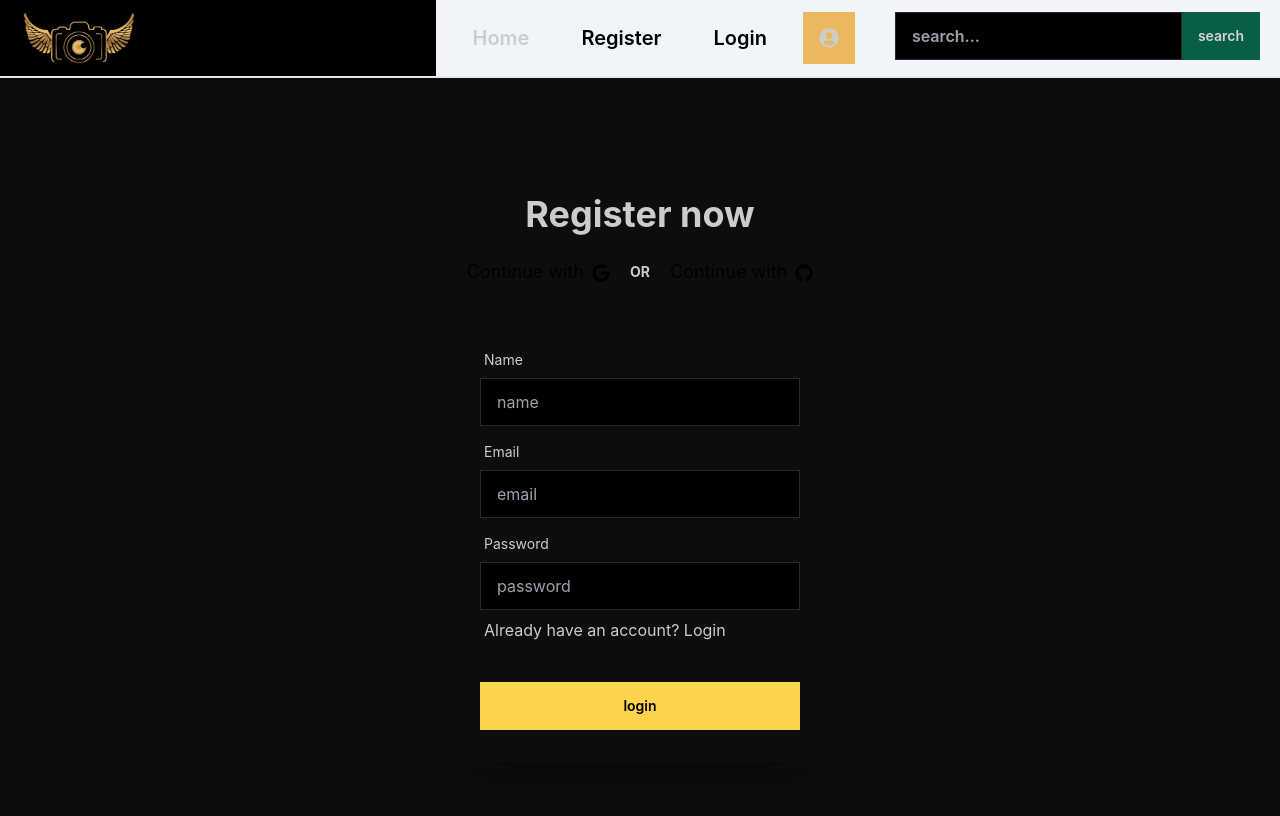
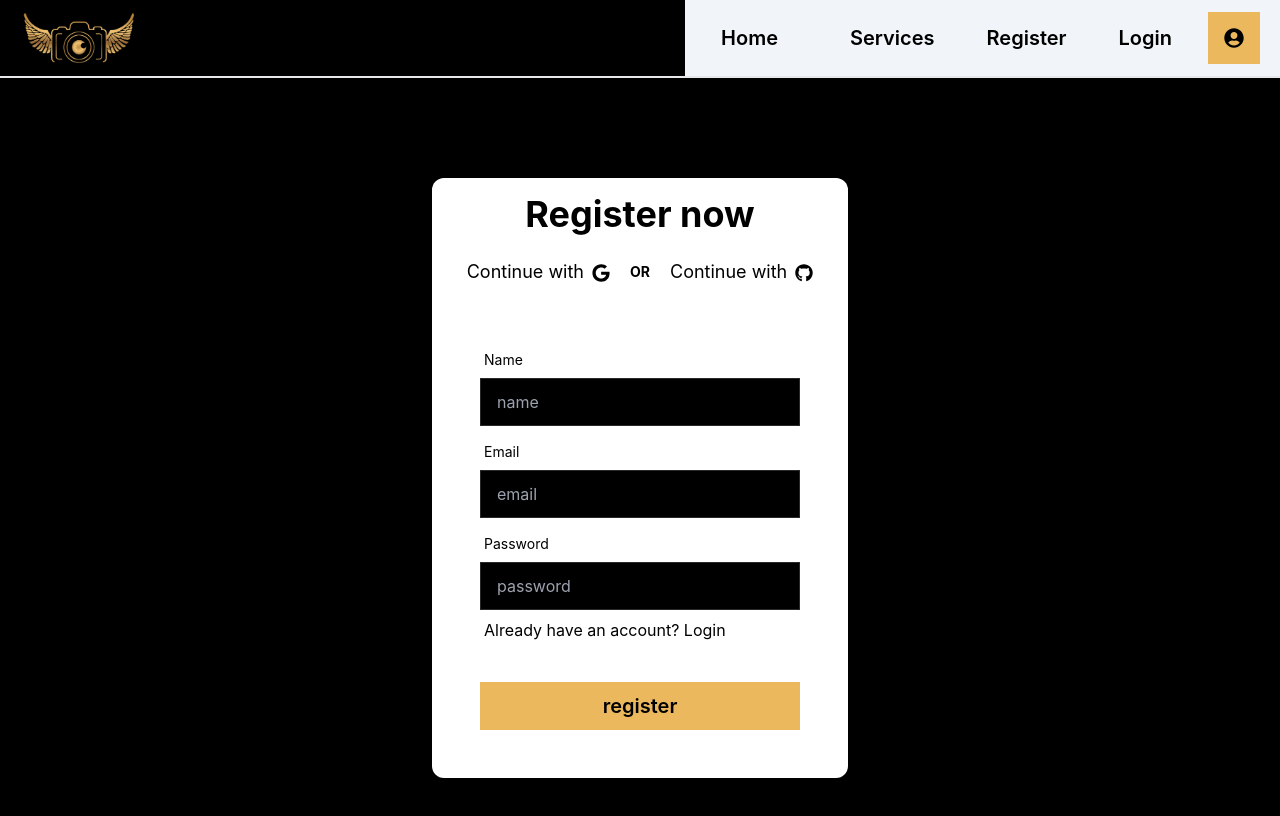
Before and after one commit to sheikh-riyadh/service-review-client, a React (Create React App) app: page /register in a window 1280 px wide. Shown: the top 816 px of the page. Built offline with nearby package versions, Linux system fonts and the light colour scheme.

Commit message:
added service section

```diff
--- a/src/pages/Home/Home/Home.js
+++ b/src/pages/Home/Home/Home.js
@@ -1,6 +1,18 @@
-import React from 'react';
+import React, { useEffect, useState } from 'react';
+import Service from '../../Service/Service';
+const Home = () => {
 
-const Home = () => {
+
+    const [limitServices, setLimitServices] = useState()
+
+
+    useEffect(() => {
+        fetch('https://review-server.vercel.app/limit-services')
+            .then(res => res.json())
+            .then(data => setLimitServices(data))
+    }, [])
+
+
     return (
         <div>
             <div className="hero min-h-screen" style={{ backgroundImage: `url("https://codersheikh.com/review/wp-content/uploads/2022/11/banner-1-scaled.jpg")` }}>
@@ -9,13 +21,28 @@ const Home = () => {
                     <div className="lg:max-w-5xl">
                         <h1 className="mb-5 text-4xl lg:text-6xl font-bold">PERFECT MOOD
                             IS ALWAYS HERE</h1>
-                        <p className="mb-5 text-xl lg:max-w-2xl mx-auto">Many years ago, when I watched the sun go down to the beach at
+                        <p className="mb-5 text-xl lg:max-w-4xl mx-auto">Many years ago, when I watched the sun go down to the beach at
                             the end of the garden of my house, I received a phone call from a
                             famous critic. I did not pick up the phone and just started taking pictures of a beautiful sunset</p>
 
-                        <button className='bg-[#ebb85e] rounded-md text-xl font-bold text-black hover:bg-black hover:text-white py-4 px-6 transition-all'>Let's get started</button>
+                        <button className='bg-[#ebb85e] rounded-md text-xl font-semibold text-black hover:bg-black hover:text-white py-4 px-6 transition-all'>Let's get started</button>
                     </div>
                 </div>
+            </div>
+            <div className=' mt-12 lg:mt-24 px-5 lg:px-10'>
+                <h2 className='uppercase text-2xl text-center lg:text-4xl font-bold pb-5 lg:pb-10'>my services</h2>
+                <div className='grid grid-cols-1 lg:grid-cols-3 gap-5'>
+                    {
+                        limitServices?.map(service => <Service
+                            key={service?._id}
+                            service={service}
+                        >
+                        </Service>)
+                    }
+                </div>
+            </div>
+            <div className='flex justify-center mt-10'>
+                <button className='btn uppercase px-16 bg-[#ebb85e] rounded-xl text-xl font-semibold text-black'>See all</button>
             </div>
         </div>
     );
--- a/src/pages/Login/Login.js
+++ b/src/pages/Login/Login.js
@@ -5,8 +5,8 @@ import { FaGoogle, FaGithub } from 'react-icons/fa';
 const Login = () => {
     return (
         <div>
-            <div className="hero min-h-screen bg-base-200 px-24">
-                <div className="hero-content flex-col bg-base-200">
+            <div className="hero min-h-screen">
+                <div className="hero-content flex-col bg-white rounded-xl text-black">
                     <div className="text-center lg:text-left">
                         <h1 className="text-xl md:text-3xl lg:text-4xl font-bold">Login now</h1>
                     </div>
@@ -15,17 +15,17 @@ const Login = () => {
                         <div className="text-sm font-bold lg:mx-2">OR</div>
                         <button className='text-black text-lg hover:bg-amber-300 px-3 py-2 rounded-lg'>Continue with<FaGithub className='inline-block ml-2'></FaGithub></button>
                     </div>
-                    <form className="card flex-shrink-0 lg:w-[560px] max-w-sm shadow-2xl rounded-2xl">
+                    <form className="card flex-shrink-0 lg:w-[560px] max-w-sm">
                         <div className="card-body">
                             <div className="form-control">
                                 <label className="label">
-                                    <span className="label-text">Email</span>
+                                    <span className="label-text text-black">Email</span>
                                 </label>
                                 <input type="email" name='email' placeholder="email" className="input input-bordered" />
                             </div>
                             <div className="form-control">
                                 <label className="label">
-                                    <span className="label-text">Password</span>
+                                    <span className="label-text text-black">Password</span>
                                 </label>
                                 <input type="password" name='password' placeholder="password" className="input input-bordered" />
                                 <label className="label">
@@ -33,7 +33,7 @@ const Login = () => {
                                 </label>
                             </div>
                             <div className="form-control mt-6">
-                                <button className="btn bg-amber-300 font-semibold hover:bg-amber-300 border-0 text-black">Login</button>
+                                <button className="btn bg-[#ebb85e] font-semibold hover:bg-[#ebb85e] border-0 text-black text-xl">Login</button>
                             </div>
                         </div>
                     </form>
--- a/src/pages/Register/Register.js
+++ b/src/pages/Register/Register.js
@@ -5,8 +5,8 @@ import { Link } from 'react-router-dom';
 const Register = () => {
     return (
         <div>
-            <div className="hero min-h-screen bg-base-200">
-                <div className="hero-content flex-col bg-base-200">
+            <div className="hero min-h-screen">
+                <div className="hero-content flex-col bg-white rounded-xl text-black">
                     <div className="text-center lg:text-left">
                         <h1 className="text-xl md:text-3xl lg:text-4xl font-bold">Register now</h1>
                     </div>
@@ -15,23 +15,23 @@ const Register = () => {
                         <div className="text-sm font-bold lg:mx-2">OR</div>
                         <button className='text-black text-lg hover:bg-amber-300 px-3 py-2 rounded-lg'>Continue with<FaGithub className='inline-block ml-2'></FaGithub></button>
                     </div>
-                    <form className="card flex-shrink-0 lg:w-[560px] max-w-sm shadow-2xl  rounded-2xl">
+                    <form className="card flex-shrink-0 lg:w-[560px] max-w-sm">
                         <div className="card-body">
                             <div className="form-control">
                                 <label className="label">
-                                    <span className="label-text">Name</span>
+                                    <span className="label-text text-black">Name</span>
                                 </label>
                                 <input type="name" name='name' placeholder="name" className="input input-bordered" />
                             </div>
                             <div className="form-control">
                                 <label className="label">
-                                    <span className="label-text">Email</span>
+                                    <span className="label-text text-black">Email</span>
                                 </label>
                                 <input type="email" name='email' placeholder="email" className="input input-bordered" />
                             </div>
                             <div className="form-control">
                                 <label className="label">
-                                    <span className="label-text">Password</span>
+                                    <span className="label-text text-black">Password</span>
                                 </label>
                                 <input type="password" name='password' placeholder="password" className="input input-bordered" />
                                 <label className="label">
@@ -39,7 +39,7 @@ const Register = () => {
                                 </label>
                             </div>
                             <div className="form-control mt-6">
-                                <button className="btn bg-amber-300 hover:bg-amber-300 border-0 text-black font-semibold">Login</button>
+                                <button className="btn bg-[#ebb85e] font-semibold hover:bg-[#ebb85e] border-0 text-black text-xl">Register</button>
                             </div>
                         </div>
                     </form>
--- /dev/null
+++ b/src/pages/Service/Service.js
@@ -0,0 +1,28 @@
+import React from 'react';
+import { FaStar } from 'react-icons/fa';
+
+const Service = ({ service }) => {
+    const { _id, serviceTitle, image, rating, Price, details } = service
+    return (
+        <div>
+            <div className="card shadow-xl border-2 rounded-xl text-white">
+                <figure><img className='h-full w-full' src={image} alt="serivce" /></figure>
+                <div className="card-body">
+                    <h2 className="card-title">{serviceTitle}</h2>
+                    <p className='text-lg flex items-center'>rating: {rating} <FaStar className='text-yellow-400 ml-2'></FaStar></p>
+                    <p>Price: {Price}</p>
+                    <p>
+                        {
+                            details.length <= 100 ? details : `${details.slice(0, 100)}...`
+                        }
+                    </p>
+                    <div className="card-actions justify-start">
+                        <button className="btn bg-[#ebb85e] border-0 text-lg text-black px-10 rounded-lg hover:text-[#ebb85e] hover:bg-white">Details</button>
+                    </div>
+                </div>
+            </div>
+        </div>
+    );
+};
+
+export default Service;
--- a/src/pages/Shared/Header/Header.js
+++ b/src/pages/Shared/Header/Header.js
@@ -5,9 +5,12 @@ import logo from '../../../assets/logo.png'
 
 const Header = () => {
     const headerItems = () => {
-        return <div className='flex flex-col lg:flex-row lg:bg-slate-100 py-3 font-semibold text-xl'>
+        return <div className='flex flex-col lg:flex-row lg:bg-slate-100 py-3 font-semibold text-xl text-black'>
             <li className='ml-5 mt-5 lg:mt-0 lg:mr-5'>
                 <Link className='hover:bg-[#ebb85e]' to='/'>Home</Link>
+            </li>
+            <li className='ml-5 mt-5 lg:mt-0 lg:mr-5'>
+                <Link className='hover:bg-[#ebb85e]' to='/services'>Services</Link>
             </li>
             <li className='mt-5 lg:mt-0 lg:mr-5'>
                 <button className='capitalize border-0 hover:bg-[#ebb85e] text-black'>
@@ -24,12 +27,6 @@ const Header = () => {
                     <FaUserCircle className='text-xl'></FaUserCircle>
                 </div>
             </li>
-            <form className='ml-5 mt-5 lg:mt-0 lg:mr-5 hidden lg:block'>
-                <div className='flex justify-center items-center'>
-                    <input type="text" placeholder="search..." className="input input-bordered max-w-xs rounded-none" />
-                    <button className='btn rounded-none bg-emerald-800 border-0 hover:bg-emerald-700'>Search</button>
-                </div>
-            </form>
         </div>
 
     }
@@ -41,7 +38,7 @@ const Header = () => {
                         <label tabIndex={0} className="btn btn-ghost lg:hidden">
                             <svg xmlns="http://www.w3.org/2000/svg" className="h-5 w-5" fill="none" viewBox="0 0 24 24" stroke="currentColor"><path strokeLinecap="round" strokeLinejoin="round" strokeWidth="2" d="M4 6h16M4 12h8m-8 6h16" /></svg>
                         </label>
-                        <ul className="menu menu-compact dropdown-content mt-3 shadow rounded-box bg-base-200 w-52">
+                        <ul className="menu menu-compact dropdown-content mt-3 shadow rounded-box bg-[#ebb85e] w-52">
                             <div>
                                 {
                                     headerItems()
--- a/src/routes/routes.js
+++ b/src/routes/routes.js
@@ -17,7 +17,7 @@ export const router = createBrowserRouter([
                 path: '/login',
                 element: <Login></Login>
             }, {
-                path: 'register',
+                path: '/register',
                 element: <Register></Register>
             }
         ]
```
